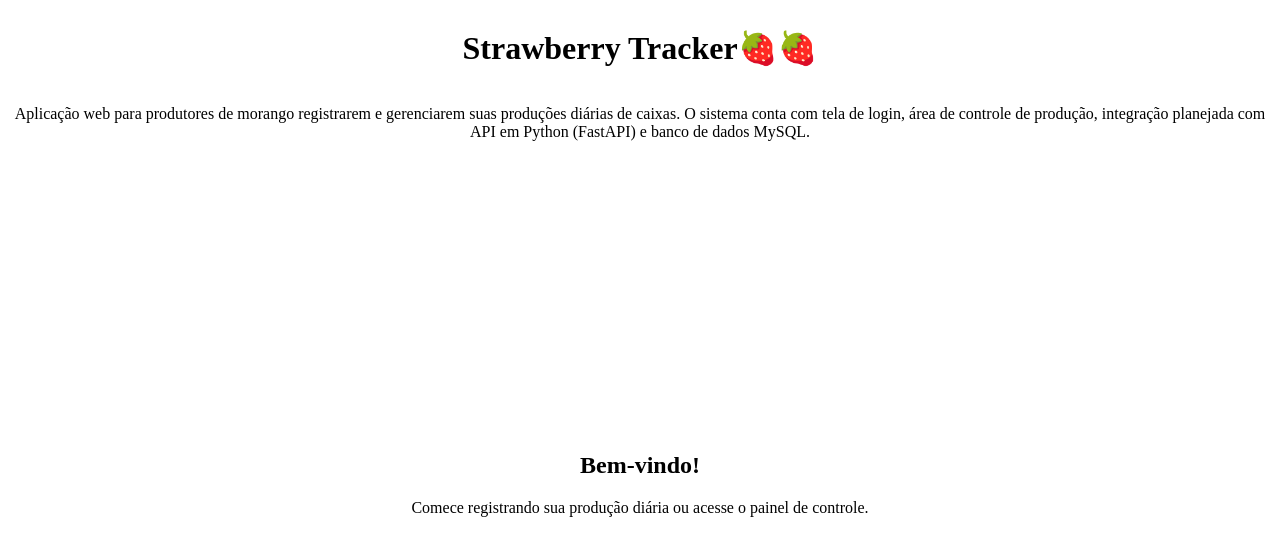
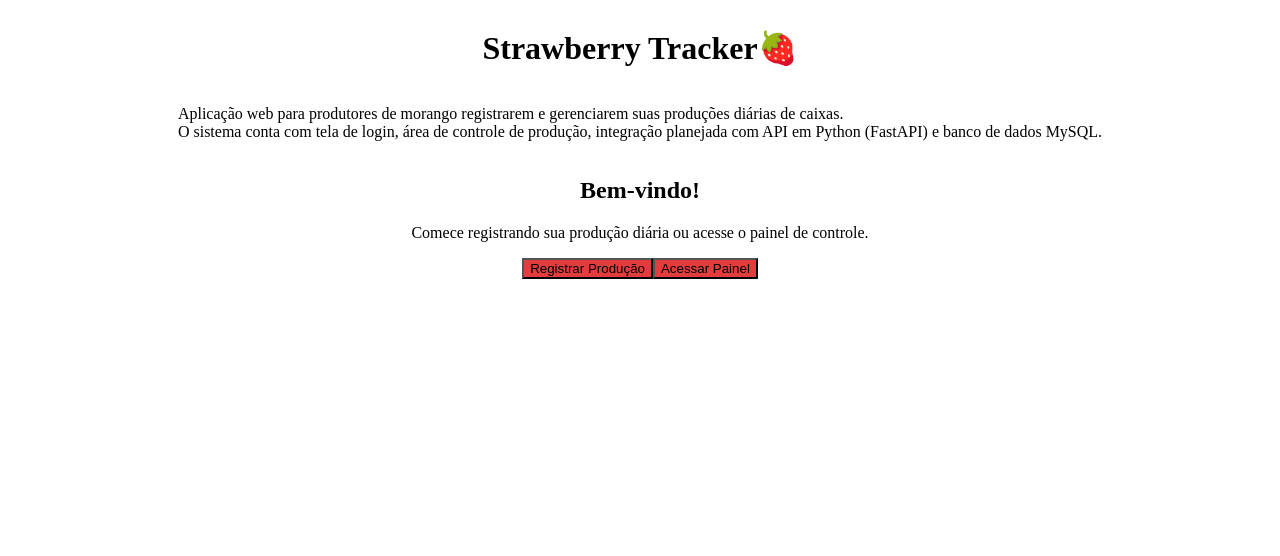
Before and after one commit to liviaceciliags/strawberry-tracker, a Vue app in the folder strawberry-prod/: page / in a window 1280 px wide. Shown: the top 556 px of the page. Built offline with nearby package versions, Linux system fonts and the light colour scheme.

Commit message:
Modificações de layout e correções no App.vue

```diff
--- a/strawberry-prod/package.json
+++ b/strawberry-prod/package.json
@@ -18,13 +18,17 @@
     "yup": "^1.7.0"
   },
   "devDependencies": {
+    "@tailwindcss/postcss": "^4.1.12",
     "@vitejs/plugin-vue": "^6.0.1",
+    "@vue/test-utils": "^2.4.6",
     "@vue/tsconfig": "^0.7.0",
     "autoprefixer": "^10.4.21",
+    "jsdom": "^26.1.0",
     "postcss": "^8.5.6",
     "tailwindcss": "^4.1.12",
     "typescript": "~5.8.3",
     "vite": "^7.1.2",
+    "vitest": "^3.2.4",
     "vue-tsc": "^3.0.5"
   }
 }
--- a/strawberry-prod/src/App.vue
+++ b/strawberry-prod/src/App.vue
@@ -1,21 +1,23 @@
 <template>
-  <div class="min-h-screen bg-gradient-to-br from-pink-100 via-red-100 to-yellow-50 flex flex-col items-center">
-    <header class="w-full bg-white shadow-md py-6 mb-8 flex flex-col items-center">
-      <h1 class="text-3xl font-bold text-pink-700 flex items-center gap-2">
+  <div class="home-page">
+    <header class="introduction flex justify-center items-center flex-col">
+      <h1 class="title">
         <span>Strawberry Tracker</span>
-        <span aria-label="Morango" class="text-3xl">🍓🍓</span>
+        <span aria-label="Morango!" class="text-3xl">🍓</span>
       </h1>
-      <p class="mt-2 text-gray-600 text-center max-w-xl">
-        Aplicação web para produtores de morango registrarem e gerenciarem suas produções diárias de caixas.
+      <p class="description">
+        Aplicação web para produtores de morango registrarem e gerenciarem suas produções diárias de caixas.<br>
         O sistema conta com tela de login, área de controle de produção, integração planejada com API em Python (FastAPI) e banco de dados MySQL.
       </p>
     </header>
     <!-- Conteúdo principal pode ser adicionado aqui -->
-    <main class="flex-1 w-full flex justify-center items-center">
+    <main class="main" justify-content: center>
       <!-- Exemplo de card de boas-vindas -->
       <div class="bg-white rounded-xl shadow-lg p-8 max-w-md w-full text-center">
         <h2 class="text-xl font-semibold text-pink-600 mb-2">Bem-vindo!</h2>
         <p class="text-gray-500">Comece registrando sua produção diária ou acesse o painel de controle.</p>
+        <button class="register">Registrar Produção</button>
+        <button class="access">Acessar Painel</button>
       </div>
     </main>
   </div>
@@ -27,4 +29,14 @@
 
 <style scoped>
 /* Personalização extra se necessário */
+
+.register {
+  background-color: #e23c3c;
+  font-family: Arial, Helvetica, sans-serif;
+}
+.access {
+  background-color: #e23c3c;
+  font-family: Arial, Helvetica, sans-serif;
+}
+
 </style>
--- a/strawberry-prod/vite.config.ts
+++ b/strawberry-prod/vite.config.ts
@@ -3,5 +3,5 @@ import vue from '@vitejs/plugin-vue'
 
 // https://vite.dev/config/
 export default defineConfig({
-  plugins: [vue()],
+  plugins: [vue()]
 })
--- /dev/null
+++ b/strawberry-prod/vitest.config.ts
@@ -0,0 +1,9 @@
+import { defineConfig } from 'vitest/config'
+import vue from '@vitejs/plugin-vue'
+
+export default defineConfig({
+  plugins: [vue()],
+  test: {
+    environment: 'jsdom'
+  }
+})
```
Also changed, not shown: 2 other files (tests, documents, lock files or other folders).
